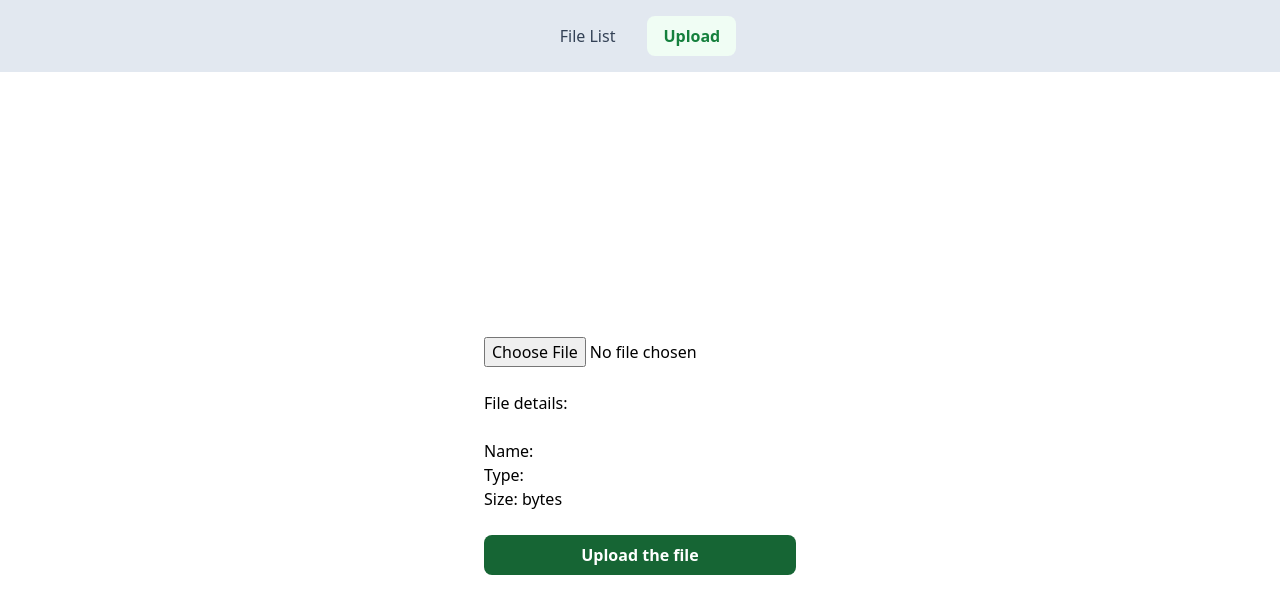
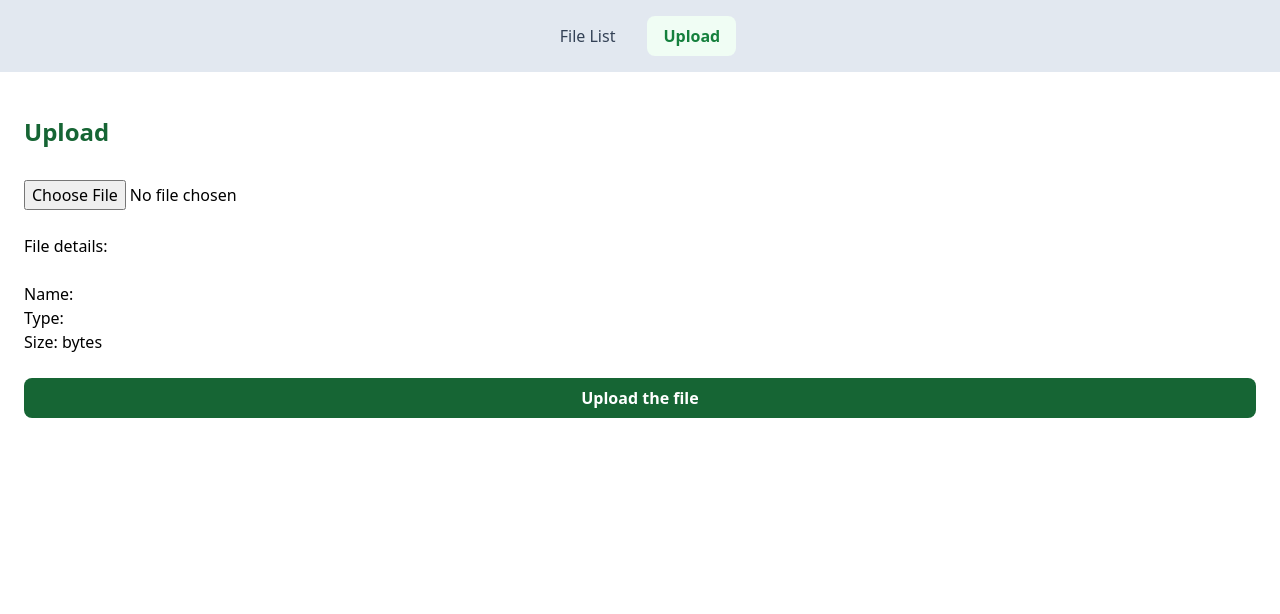
Before and after one commit to pedro-soares-nogueira/frontend-challenge, a React (Vite) app: page /upload in a window 1280 px wide. Shown: the top 614 px of the page. Built offline with nearby package versions, Linux system fonts and the light colour scheme.

Commit message:
fix: fix layout

```diff
--- a/src/components/Layout.tsx
+++ b/src/components/Layout.tsx
@@ -34,7 +34,7 @@ function Layout(): ReactElement {
         </nav>
       </header>
 
-      <main className="p-6">
+      <main className="p-6 flex flex-col gap-8">
         <FileProvider>
           <Outlet />
         </FileProvider>
--- a/src/pages/FileList.tsx
+++ b/src/pages/FileList.tsx
@@ -17,8 +17,7 @@ function FileList(): ReactElement {
   // Remember to keep the fileList updated after upload a new file
 
     return (
-      <div className="flex flex-col gap-8">
-
+      <>
         <h1 className="text-2xl font-bold pt-5 text-green-800">File List</h1>
 
         <Table>
@@ -40,7 +39,7 @@ function FileList(): ReactElement {
             </TableRow>
           </TableBody>
         </Table>
-      </div>
+      </>
     )
 }
 
--- a/src/pages/Upload.tsx
+++ b/src/pages/Upload.tsx
@@ -3,9 +3,10 @@ import { SingleFileUploader } from "../components";
 
 function Upload(): ReactElement {
   return (
-    <div className="flex items-center justify-center min-h-[calc(100vh-80px)]">
+    <>
+      <h1 className="text-2xl font-bold pt-5 text-green-800">Upload</h1>
       <SingleFileUploader />
-    </div>
+    </>
   )
 }
 
```
